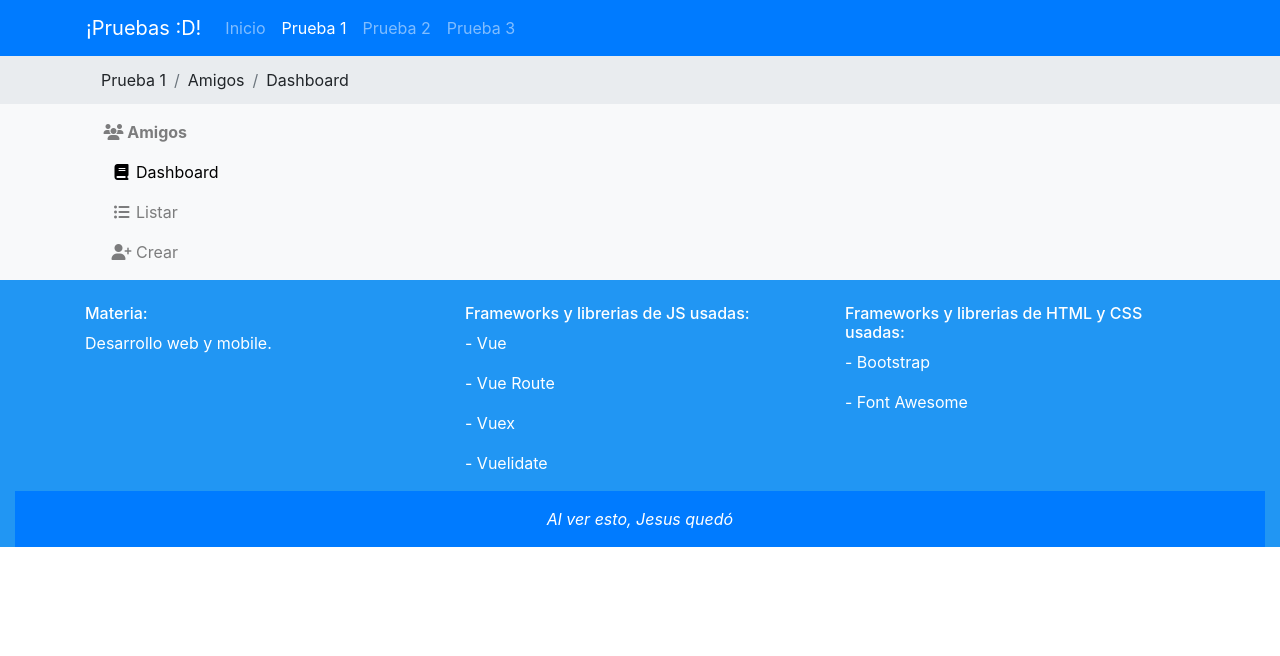
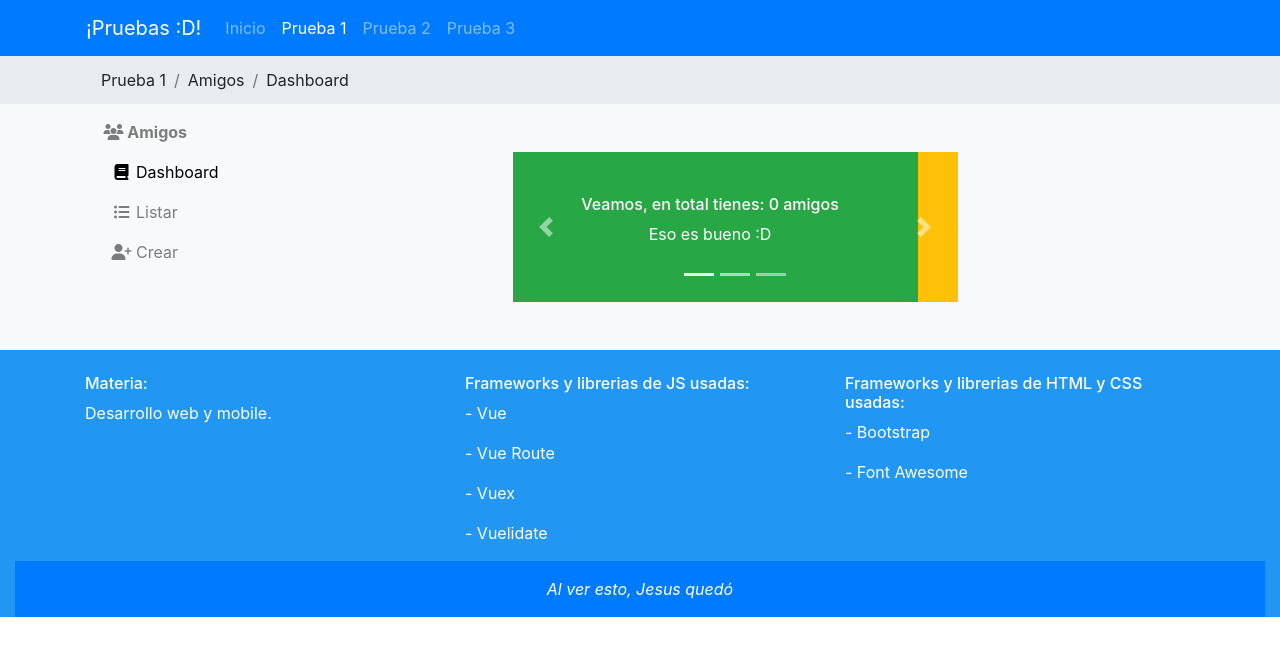
Before and after one commit to HernanFAR/refactored-disco, a Vue app: page /prueba1/friend in a window 1280 px wide. Shown: the top 656 px of the page. Built offline with nearby package versions, Linux system fonts and the light colour scheme; what vue-sweetalert2 would draw is missing.

Commit message:
Se agrego el dashboard (un carrusel con informacion respecto a la cantidad de amigos, la cantidad de amigos agregados en total y la cantidad de amigos elminados en total)

```diff
--- a/src/store/services/FriendService.js
+++ b/src/store/services/FriendService.js
@@ -12,14 +12,33 @@ export default {
   state: {
     routes: friendRoutes,
     friends: [],
-    friend: {}
+    friend: {},
+    added: 0,
+    deleted: 0
   },
   mutations: {
     setFriends(state, payload) {
       state.friends = payload;
+      localStorage.setItem("friends", JSON.stringify(payload));
     },
     setFriend(state, payload) {
       state.friend = payload;
+    },
+    setAdded(state, payload) {
+      state.added = payload;
+    },
+    setDeleted(state, payload) {
+      state.deleted = payload;
+    },
+    incrementAdded(state) {
+      state.added = state.added + 1;
+
+      localStorage.setItem("added", JSON.stringify(state.added));
+    },
+    incrementDeleted(state) {
+      state.deleted = state.deleted + 1;
+
+      localStorage.setItem("deleted", JSON.stringify(state.deleted));
     }
   },
   actions: {
@@ -35,8 +54,17 @@ export default {
 
       commit("setFriend", friend[0]);
     },
-    // eslint-disable-next-line
-    addFriend ({ }, friend) {
+    getAdded({ commit }) {
+      let added = JSON.parse(localStorage.getItem("added"));
+
+      commit("setAdded", added);
+    },
+    getDeleted({ commit }) {
+      let deleted = JSON.parse(localStorage.getItem("deleted"));
+
+      commit("setDeleted", deleted);
+    },
+    addFriend({ commit }, friend) {
       let friends = JSON.parse(localStorage.getItem("friends"));
 
       let max = 0;
@@ -49,10 +77,10 @@ export default {
 
       friends.push(friend);
 
-      localStorage.setItem("friends", JSON.stringify(friends));
+      commit("incrementAdded");
+      commit("setFriends", friends);
     },
-    // eslint-disable-next-line
-    editFriend ({ }, friend) {
+    editFriend({ commit }, friend) {
       let friends = JSON.parse(localStorage.getItem("friends"));
 
       let i = 0;
@@ -65,15 +93,16 @@ export default {
 
       friends[i] = friend;
 
-      localStorage.setItem("friends", JSON.stringify(friends));
+      commit("setFriends", friends);
     },
     // eslint-disable-next-line
-    deleteFriend ({ }, id) {
+    deleteFriend ({ commit }, id) {
       let friends = JSON.parse(localStorage.getItem("friends"));
 
       let friendWasntDeleted = friends.filter(f => f.id != id);
 
-      localStorage.setItem("friends", JSON.stringify(friendWasntDeleted));
+      commit("incrementDeleted");
+      commit("setFriends", friendWasntDeleted);
     }
   },
   getters: {
--- a/src/store/services/StorageService.js
+++ b/src/store/services/StorageService.js
@@ -1,11 +1,17 @@
+let addIfNotExist = (element, valueIfNotExist) => {
+  if (!localStorage.getItem(element)) {
+    localStorage.setItem(element, valueIfNotExist);
+  }
+};
+
 export default {
   namespaced: true,
   actions: {
     // eslint-disable-next-line
     initStorage ({ }) {
-      if (!localStorage.getItem("friends")) {
-        localStorage.setItem("friends", "[]");
-      }
+      addIfNotExist("friends", "[]");
+      addIfNotExist("added", "0");
+      addIfNotExist("deleted", "0");
     }
   }
 };
--- a/src/views/Prueba1/Create.vue
+++ b/src/views/Prueba1/Create.vue
@@ -267,7 +267,7 @@ export default {
     }
   },
   methods: {
-    ...mapActions("friend", ["getFriends", "addFriend"]),
+    ...mapActions("friend", ["getFriends", "addFriend", "getAdded"]),
     ...mapActions("gender", ["getGenders"]),
     checkForm(e) {
       let added = false;
@@ -336,6 +336,7 @@ export default {
   mounted() {
     this.getFriends();
     this.getGenders();
+    this.getAdded();
   }
 };
 </script>
--- a/src/views/Prueba1/Dashboard.vue
+++ b/src/views/Prueba1/Dashboard.vue
@@ -1,24 +1,141 @@
 <template>
   <div class="container">
     <div class="row bg-light">
-      <div class="col-12 col-md-2 align-self-center">
+      <div class="col-12 col-md-2">
         <AsideBar moduleName="Amigos" :links="routes" />
       </div>
-      <div class="col-12 col-md-10"></div>
+      <div class="col-12 col-md-10">
+        <div class="row py-5">
+          <div class="d-none d-md-block col-3"></div>
+          <div class="col-12 col-md-6">
+            <div
+              id="carouselExampleIndicators"
+              class="carousel slide"
+              data-ride="carousel"
+            >
+              <ol class="carousel-indicators">
+                <li
+                  data-target="#carouselExampleIndicators"
+                  data-slide-to="0"
+                  class="active"
+                ></li>
+                <li
+                  data-target="#carouselExampleIndicators"
+                  data-slide-to="1"
+                ></li>
+                <li
+                  data-target="#carouselExampleIndicators"
+                  data-slide-to="1"
+                ></li>
+              </ol>
+              <div class="carousel-inner">
+                <div class="carousel-item active">
+                  <div class="d-block w-100">
+                    <div class="row">
+                      <div
+                        class="col-12 bg-success"
+                        style="height: 150px;"
+                      ></div>
+                    </div>
+                  </div>
+                  <div class="carousel-caption d-block">
+                    <h6>
+                      Veamos, en total tienes: {{ friends.length }} amigos
+                    </h6>
+                    <p>{{ getTotalFriendsText }}</p>
+                  </div>
+                </div>
+                <div class="carousel-item">
+                  <div class="d-block w-100">
+                    <div class="row">
+                      <div
+                        class="col-12 bg-warning"
+                        style="height: 150px;"
+                      ></div>
+                    </div>
+                  </div>
+                  <div class="carousel-caption d-block">
+                    <h6>A ver, agregaste... {{ added }} amigos</h6>
+                    <p>{{ getAddedFriendsText }}</p>
+                  </div>
+                </div>
+                <div class="carousel-item">
+                  <div class="d-block w-100">
+                    <div class="row">
+                      <div
+                        class="col-12 bg-danger"
+                        style="height: 150px;"
+                      ></div>
+                    </div>
+                  </div>
+                  <div class="carousel-caption d-block">
+                    <h6>Mhh, haz eliminado... {{ deleted }} amigos</h6>
+                    <p>{{ getDeletedFriendsText }}</p>
+                  </div>
+                </div>
+              </div>
+              <a
+                class="carousel-control-prev"
+                href="#carouselExampleIndicators"
+                role="button"
+                data-slide="prev"
+              >
+                <span
+                  class="carousel-control-prev-icon"
+                  aria-hidden="true"
+                ></span>
+                <span class="sr-only">Previous</span>
+              </a>
+              <a
+                class="carousel-control-next"
+                href="#carouselExampleIndicators"
+                role="button"
+                data-slide="next"
+              >
+                <span
+                  class="carousel-control-next-icon"
+                  aria-hidden="true"
+                ></span>
+                <span class="sr-only">Next</span>
+              </a>
+            </div>
+          </div>
+          <div class="d-none d-md-block col-3"></div>
+        </div>
+      </div>
     </div>
   </div>
 </template>
 
 <script>
 import AsideBar from "@/components/Prueba1/Asidebar.vue";
-import { mapState } from "vuex";
+import { mapActions, mapState } from "vuex";
 
 export default {
   components: {
     AsideBar
   },
   computed: {
-    ...mapState("friend", ["routes"])
+    ...mapState("friend", ["routes", "friends", "deleted", "added"]),
+    getTotalFriendsText() {
+      return this.friends.length === 0
+        ? "Eso es bueno :D"
+        : "Prueba a agregar mas :)";
+    },
+    getAddedFriendsText() {
+      return this.added > 0 ? "Magnifico uwu" : "Quiza deberias añadir mas :3";
+    },
+    getDeletedFriendsText() {
+      return this.deleted > 0 ? "¿Porque? D:" : "Bien bien, no hay errores :)";
+    }
+  },
+  methods: {
+    ...mapActions("friend", ["getFriends", "getAdded", "getDeleted"])
+  },
+  mounted() {
+    this.getFriends();
+    this.getAdded();
+    this.getDeleted();
   }
 };
 </script>
--- a/src/views/Prueba1/Detail.vue
+++ b/src/views/Prueba1/Detail.vue
@@ -82,7 +82,7 @@ export default {
   },
   methods: {
     ...mapActions("gender", ["getGenders"]),
-    ...mapActions("friend", ["getFriends", "deleteFriend"]),
+    ...mapActions("friend", ["getFriends", "deleteFriend", "getDeleted"]),
     dalete(id) {
       this.$swal({
         title: "¿Quieres eliminar a este amigo?",
@@ -95,6 +95,7 @@ export default {
         /* Read more about isConfirmed, isDenied below */
         if (result.isConfirmed) {
           this.$swal("Amigo eliminado", "Exito", "success");
+          this.getDeleted();
           this.deleteFriend(id);
           this.getFriends();
           this.$router.push({ path: "/prueba1/friend/listar" });
--- a/src/views/Prueba1/List.vue
+++ b/src/views/Prueba1/List.vue
@@ -68,7 +68,7 @@ export default {
     ...mapGetters("friend", ["getFriendsDTO"])
   },
   methods: {
-    ...mapActions("friend", ["getFriends", "deleteFriend"]),
+    ...mapActions("friend", ["getFriends", "deleteFriend", "getDeleted"]),
     ...mapActions("gender", ["getGenders"]),
     dalete(id) {
       this.$swal({
@@ -82,6 +82,7 @@ export default {
         /* Read more about isConfirmed, isDenied below */
         if (result.isConfirmed) {
           this.$swal("Amigo eliminado", "Exito", "success");
+          this.getDeleted();
           this.deleteFriend(id);
           this.getFriends();
         }
```
